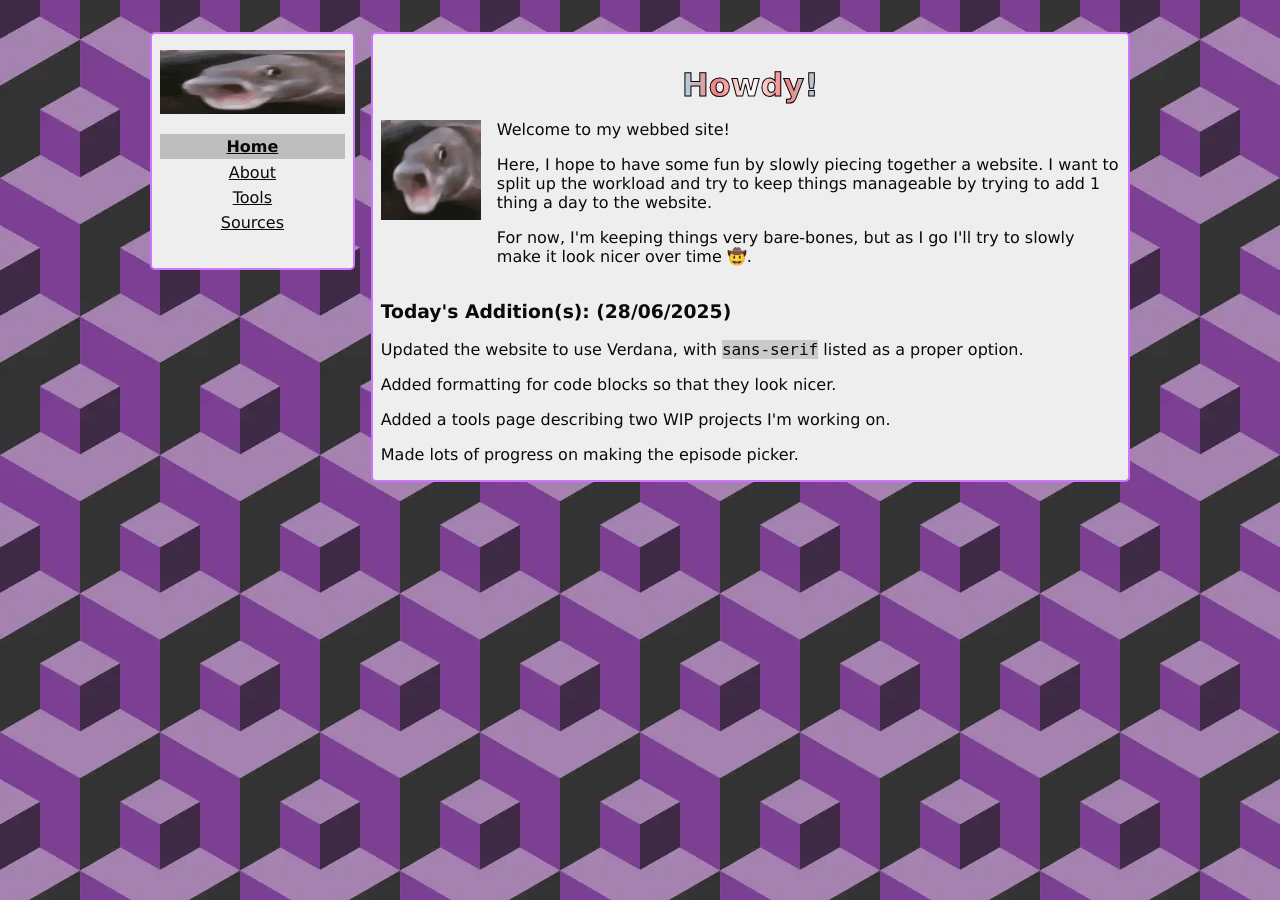
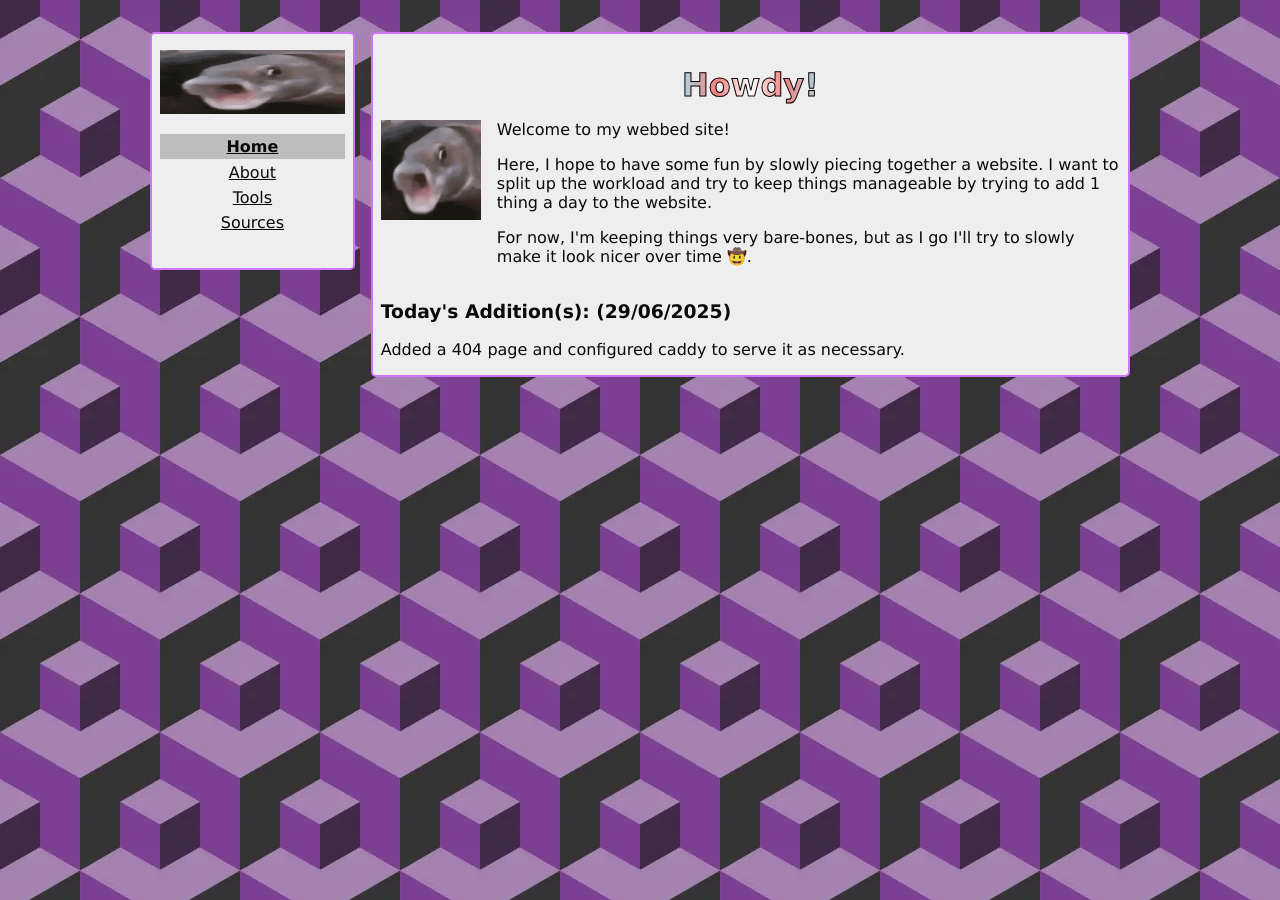
Before and after one commit to haleywm/WebbedSite, a Jekyll site: the page built from src/index.html, in a window 1280 px wide. Built offline with Jekyll 4.4.1, drawn with Linux system fonts in a browser that asks for light colours.

```diff
--- a/src/index.html
+++ b/src/index.html
@@ -17,10 +17,7 @@ title: "Howdy!"
 
 <section>
     <div>
-        <h3>Today's Addition(s): (28/06/2025)</h3>
-        <p>Updated the website to use Verdana, with <code>sans-serif</code> listed as a proper option.</p>
-        <p>Added formatting for code blocks so that they look nicer.</p>
-        <p>Added a tools page describing two WIP projects I'm working on.</p>
-        <p>Made lots of progress on making the episode picker.</p>
+        <h3>Today's Addition(s): (29/06/2025)</h3>
+        <p>Added a 404 page and configured caddy to serve it as necessary.</p>
     </div>
 </section>
```
Also changed, not shown: INSPIRATION.md (+4 -0 lines), README.md (+2 -1 lines), src/404.md (added, +6 -0 lines).
